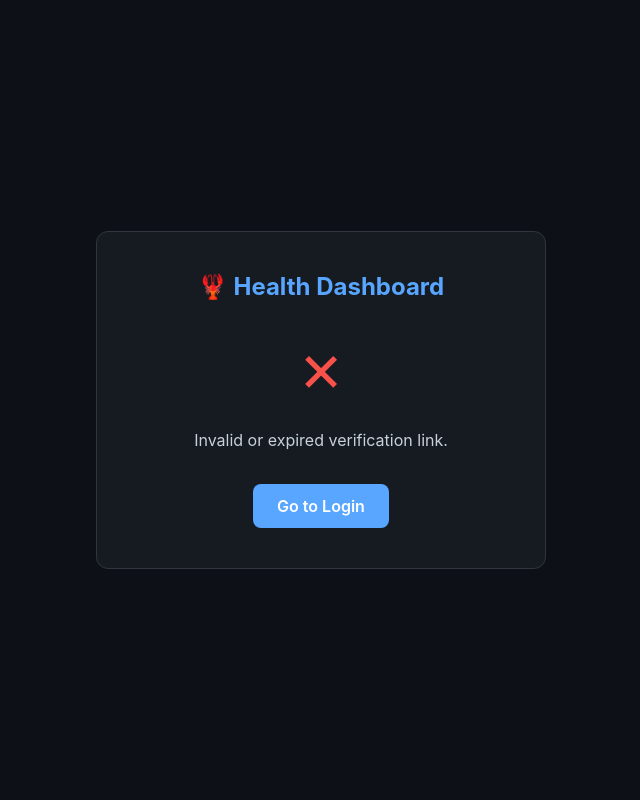
After one commit to ElClawdia/auroran-health-dashboard, a Flask app: page /verify-password/1 in a window 1280 px wide. The commit adds this page. Shown: the whole page, without its empty margins (319-959 px from the left). Run offline with Flask 3, Linux system fonts and the light colour scheme.

Commit message:
Add email verification for password change and improve calories display
Password change:
- Password changes now require email verification
- Sends verification email from health@auroranrunner.com
- Token-based verification with 24-hour expiry
- Shows verification link in UI when SMTP not configured (testing)

Calories improvements:
- Calories Burned card now shows yesterday's total (more complete data)
- Added calories field to workout list display (🔥 kcal)
- Date shown in trend area for clarity

Config updates:
- Added SMTP configuration (host, port, user, password, from_email)
- Added FLASK_SECRET_KEY config option

Co-authored-by: Cursor <cursoragent@cursor.com>

```diff
--- a/app.py
+++ b/app.py
@@ -42,17 +42,19 @@ from suunto_client import SuuntoClient
 from strava_client import StravaClient, MockStravaClient
 from planner import ExercisePlanner
 from training_load import calculate_training_load, calculate_ctl_atl_tsb, calculate_pmc_series, get_status_description, reload_params
-from auth import login_required, authenticate, get_current_user, update_user, get_user
+from auth import login_required, authenticate, get_current_user, update_user, get_user, hash_password
 from formula_learning import load_params, run_learning_cycle
+from email_service import generate_reset_token, consume_reset_token, send_password_reset_email
 
 app = Flask(__name__)
-app.secret_key = os.environ.get('FLASK_SECRET_KEY', secrets.token_hex(32))
 
 # Configuration
 from config import INFLUXDB_URL, INFLUXDB_TOKEN, INFLUXDB_ORG, INFLUXDB_BUCKET
 from config import SUUNTO_CLIENT_ID, SUUNTO_CLIENT_SECRET
 from config import STRAVA_ACCESS_TOKEN, STRAVA_CLIENT_ID, STRAVA_CLIENT_SECRET, STRAVA_REFRESH_TOKEN
-from config import FLASK_HOST, FLASK_PORT, FLASK_DEBUG
+from config import FLASK_HOST, FLASK_PORT, FLASK_DEBUG, FLASK_SECRET_KEY
+
+app.secret_key = FLASK_SECRET_KEY or secrets.token_hex(32)
 
 # Initialize InfluxDB client with fallback
 influx_client = None
@@ -205,13 +207,6 @@ def account_page():
             updates['full_name'] = data['full_name']
         if data.get('email'):
             updates['email'] = data['email']
-        if data.get('new_password') and data.get('current_password'):
-            # Verify current password first
-            if not authenticate(session['user'], data['current_password']):
-                if request.is_json:
-                    return jsonify({"error": "Current password is incorrect"}), 400
-                return render_template('account.html', user=user, error="Current password is incorrect")
-            updates['new_password'] = data['new_password']
 
         if updates:
             update_user(session['user'], updates)
@@ -224,6 +219,84 @@ def account_page():
         return render_template('account.html', user=user, success="Account updated successfully")
 
     return render_template('account.html', user=user)
+
+
+@app.route('/account/change-password', methods=['POST'])
+@login_required
+def request_password_change():
+    """Request password change - sends verification email"""
+    user = get_current_user()
+    data = request.get_json() if request.is_json else request.form
+
+    current_password = data.get('current_password')
+    new_password = data.get('new_password')
+
+    if not current_password or not new_password:
+        return jsonify({"error": "Current and new password required"}), 400
+
+    # Verify current password
+    if not authenticate(session['user'], current_password):
+        return jsonify({"error": "Current password is incorrect"}), 400
+
+    if len(new_password) < 8:
+        return jsonify({"error": "New password must be at least 8 characters"}), 400
+
+    # Hash the new password
+    password_hash, salt = hash_password(new_password)
+
+    # Generate reset token
+    token = generate_reset_token(session['user'], password_hash, salt)
+
+    # Build verification link
+    reset_link = url_for('verify_password_change', token=token, _external=True)
+
+    # Send email
+    email_sent = send_password_reset_email(
+        to_email=user['email'],
+        username=user['full_name'],
+        reset_link=reset_link
+    )
+
+    if email_sent:
+        return jsonify({
+            "success": True,
+            "message": f"Verification email sent to {user['email']}. Please check your inbox."
+        })
+    else:
+        return jsonify({
+            "success": True,
+            "message": "Email service not configured. For testing, use this link:",
+            "verification_link": reset_link
+        })
+
+
+@app.route('/verify-password/<token>')
+def verify_password_change(token):
+    """Verify password change from email link"""
+    token_data = consume_reset_token(token)
+
+    if not token_data:
+        return render_template('password_verified.html',
+                             success=False,
+                             message="Invalid or expired verification link.")
+
+    # Update the user's password
+    from auth import load_users, save_users
+    users = load_users()
+    username = token_data['username']
+
+    if username in users:
+        users[username]['password_hash'] = token_data['password_hash']
+        users[username]['salt'] = token_data['salt']
+        save_users(users)
+
+        return render_template('password_verified.html',
+                             success=True,
+                             message="Your password has been changed successfully. You can now log in with your new password.")
+
+    return render_template('password_verified.html',
+                         success=False,
+                         message="User not found.")
 
 
 @app.route('/api/user')
@@ -598,11 +671,13 @@ def recommendations_today():
 @app.route('/api/calories')
 @login_required
 def calories():
-    """Get calories burned from workouts for today"""
-    date = request.args.get('date', datetime.now().strftime('%Y-%m-%d'))
+    """Get calories burned from workouts for yesterday (default) or specified date"""
+    # Default to yesterday since today's workouts may not be complete
+    yesterday = (datetime.now() - timedelta(days=1)).strftime('%Y-%m-%d')
+    date = request.args.get('date', yesterday)
 
     if not query_api:
-        return jsonify({"calories": 0})
+        return jsonify({"calories": 0, "date": date})
 
     try:
         # Query calories from workouts for the specified date
@@ -626,7 +701,7 @@ def calories():
         return jsonify({"calories": int(total_calories), "date": date})
     except Exception as e:
         logger.error(f"Error fetching calories: {e}")
-        return jsonify({"calories": 0, "error": str(e)})
+        return jsonify({"calories": 0, "date": date, "error": str(e)})
 
 
 @app.route('/api/weight', methods=['GET', 'POST'])
--- /dev/null
+++ b/templates/password_verified.html
@@ -0,0 +1,111 @@
+<!DOCTYPE html>
+<html lang="en">
+<head>
+    <meta charset="UTF-8">
+    <meta name="viewport" content="width=device-width, initial-scale=1.0">
+    <title>Password Change - Health Dashboard</title>
+    <style>
+        :root {
+            --bg: #0d1117;
+            --card-bg: #161b22;
+            --border: #30363d;
+            --text: #c9d1d9;
+            --text-dim: #8b949e;
+            --primary: #58a6ff;
+            --error: #f85149;
+            --success: #3fb950;
+        }
+
+        * {
+            box-sizing: border-box;
+            margin: 0;
+            padding: 0;
+        }
+
+        body {
+            font-family: -apple-system, BlinkMacSystemFont, 'Segoe UI', Roboto, Oxygen, Ubuntu, sans-serif;
+            background: var(--bg);
+            color: var(--text);
+            min-height: 100vh;
+            display: flex;
+            align-items: center;
+            justify-content: center;
+        }
+
+        .container {
+            background: var(--card-bg);
+            border: 1px solid var(--border);
+            border-radius: 12px;
+            padding: 40px;
+            width: 100%;
+            max-width: 450px;
+            margin: 20px;
+            text-align: center;
+        }
+
+        .logo {
+            margin-bottom: 30px;
+        }
+
+        .logo h1 {
+            font-size: 24px;
+            color: var(--primary);
+            margin-bottom: 8px;
+        }
+
+        .icon {
+            font-size: 64px;
+            margin-bottom: 20px;
+        }
+
+        .icon.success {
+            color: var(--success);
+        }
+
+        .icon.error {
+            color: var(--error);
+        }
+
+        .message {
+            font-size: 16px;
+            line-height: 1.6;
+            margin-bottom: 30px;
+        }
+
+        .btn {
+            display: inline-block;
+            padding: 12px 24px;
+            background: var(--primary);
+            color: white;
+            border: none;
+            border-radius: 8px;
+            font-size: 16px;
+            font-weight: 600;
+            text-decoration: none;
+            cursor: pointer;
+            transition: opacity 0.2s;
+        }
+
+        .btn:hover {
+            opacity: 0.9;
+        }
+    </style>
+</head>
+<body>
+    <div class="container">
+        <div class="logo">
+            <h1>🦞 Health Dashboard</h1>
+        </div>
+
+        {% if success %}
+        <div class="icon success">✓</div>
+        {% else %}
+        <div class="icon error">✗</div>
+        {% endif %}
+
+        <p class="message">{{ message }}</p>
+
+        <a href="/login" class="btn">Go to Login</a>
+    </div>
+</body>
+</html>
```
Also changed, not shown: config.py (+8 -0 lines), email_service.py (added, +232 -0 lines), templates/account.html (+29 -3 lines), templates/index.html (+9 -2 lines).
